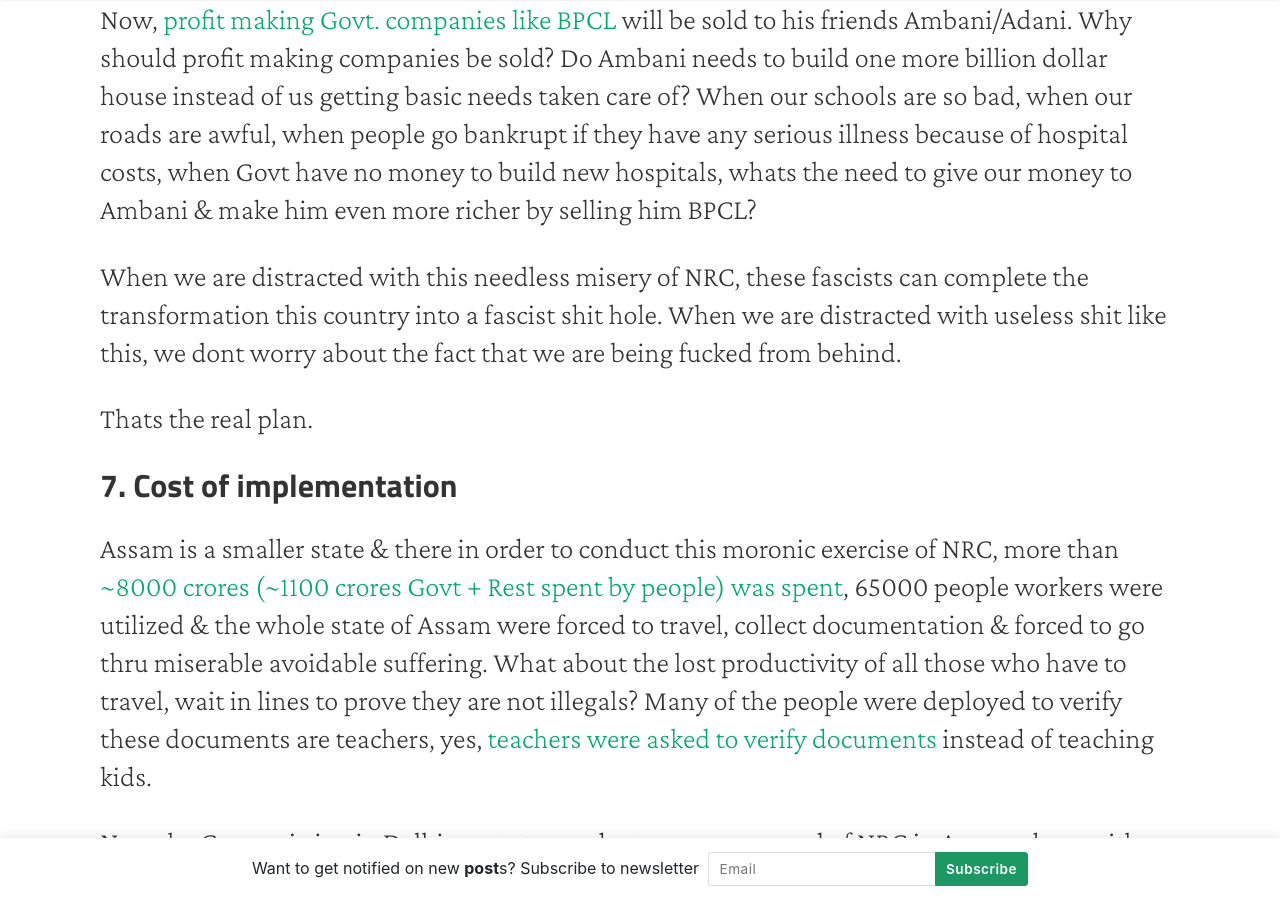
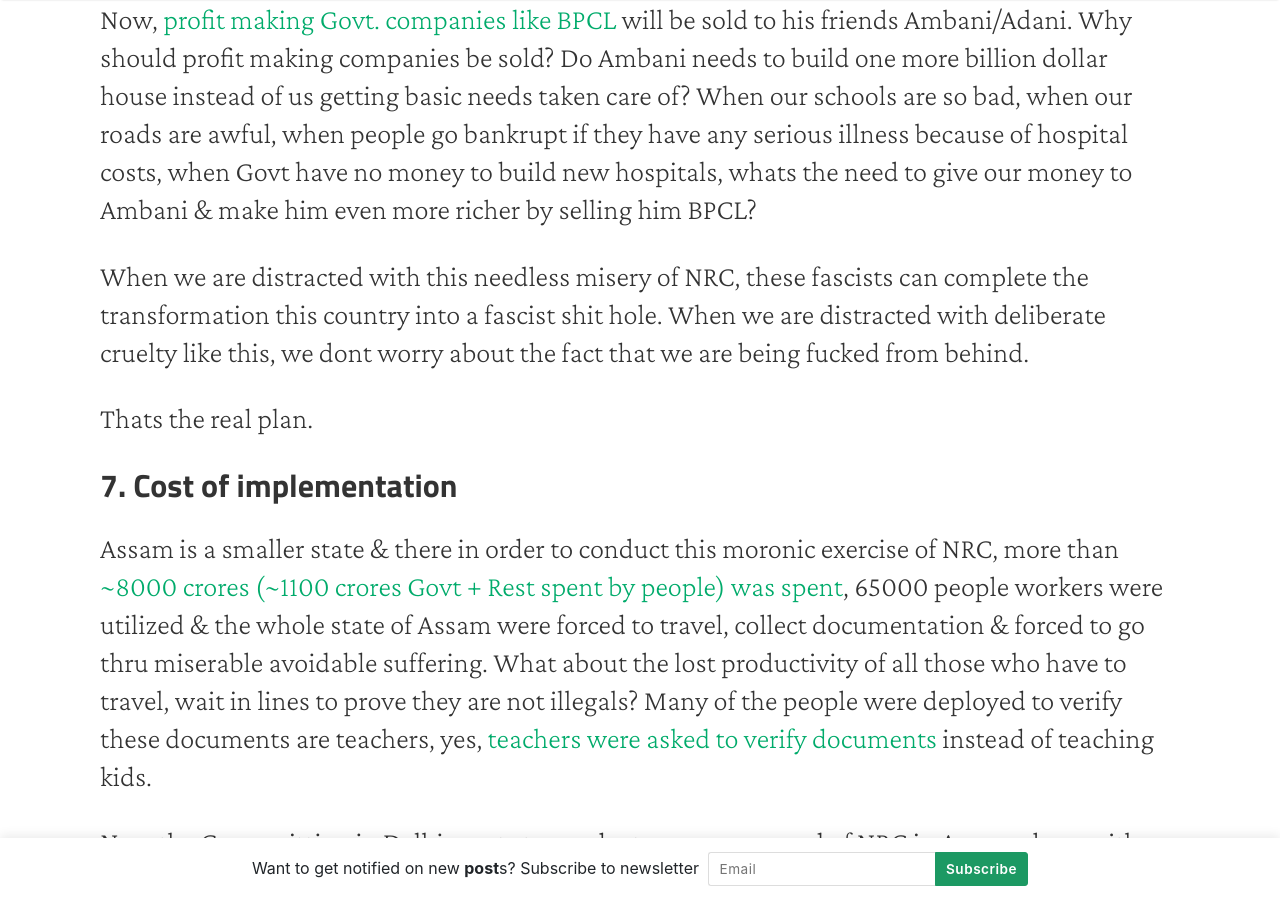
Before and after one commit to thekalinga/thekalinga.in, a Jekyll site: the page built from _posts/2019-11-24-why-fascist-nrc-should-be-opposed/2019-11-24-why-fascist-nrc-should-be-opposed.md, in a window 1280 px wide and 900 px high, scrolled down 6695 px. Built offline with Jekyll 4.4.1, drawn with Linux system fonts in a browser that asks for light colours; nearby versions of some CDN libraries.

Commit message:
fixed minor issue

```diff
--- a/_posts/2019-11-24-why-fascist-nrc-should-be-opposed/2019-11-24-why-fascist-nrc-should-be-opposed.md
+++ b/_posts/2019-11-24-why-fascist-nrc-should-be-opposed/2019-11-24-why-fascist-nrc-should-be-opposed.md
@@ -163,7 +163,7 @@
 When our schools are so bad, when our roads are awful, when people go bankrupt if they have any serious illness because of hospital costs, when Govt have no money to build new hospitals, whats the need to give our money to Ambani & make him even more richer by selling him BPCL?
 
 When we are distracted with this needless misery of NRC, these fascists can complete the transformation this country into a fascist shit hole.
-When we are distracted with useless shit like this, we dont worry about the fact that we are being fucked from behind.
+When we are distracted with deliberate cruelty like this, we dont worry about the fact that we are being fucked from behind.
 
 Thats the real plan.
 
```
